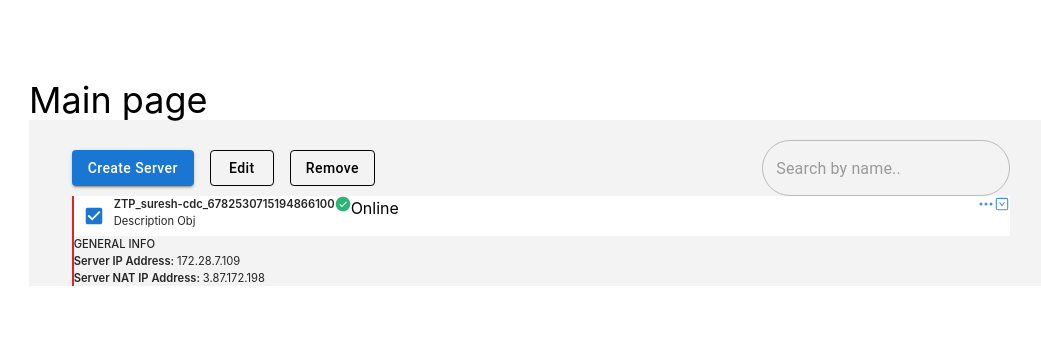
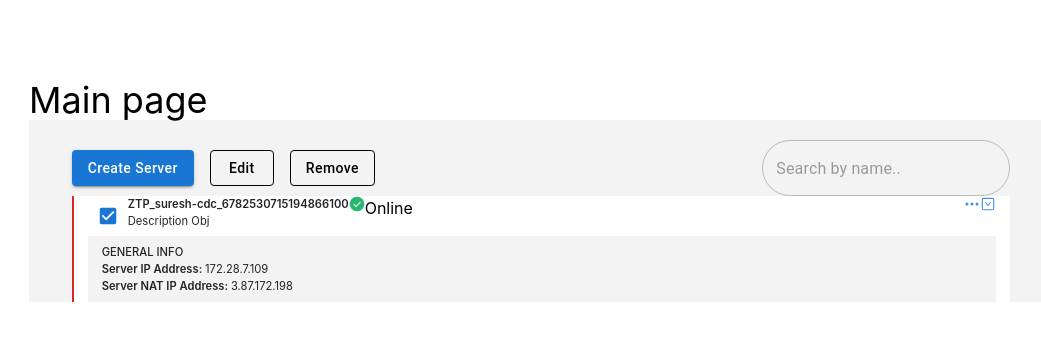
Before and after one commit to ishantsahni/the-task, a React (Create React App) app: page /#/ in a window 1280 px wide. Shown: the top 340 px of the page, without its empty margins (99-1140 px from the left). Built offline with nearby package versions, Linux system fonts and the light colour scheme.

Commit message:
padding added

```diff
--- a/src/components/TaskInfo/index.js
+++ b/src/components/TaskInfo/index.js
@@ -3,7 +3,7 @@ import React from "react";
 const TaskInfo = () => {
   return (
     <div className="font-Inter">
-      <div className="bg-slateGrey">
+      <div className="bg-slateGrey py-2 px-3.5">
         <p className="font-medium text-[0.7rem] text-nero">GENERAL INFO</p>
         <div className="flex">
           <p className="font-semibold text-[0.7rem] text-nero">
--- a/src/components/TaskItem/index.js
+++ b/src/components/TaskItem/index.js
@@ -5,8 +5,10 @@ import TaskInfo from "../TaskInfo";
 const TaskItem = () => {
   return (
     <div className="bg-white border-l-2 border-red-600">
-      <TaskHeader />
-      <TaskInfo />
+      <div className="w-[97%] mx-auto">
+        <TaskHeader />
+        <TaskInfo />
+      </div>
     </div>
   );
 };
```
